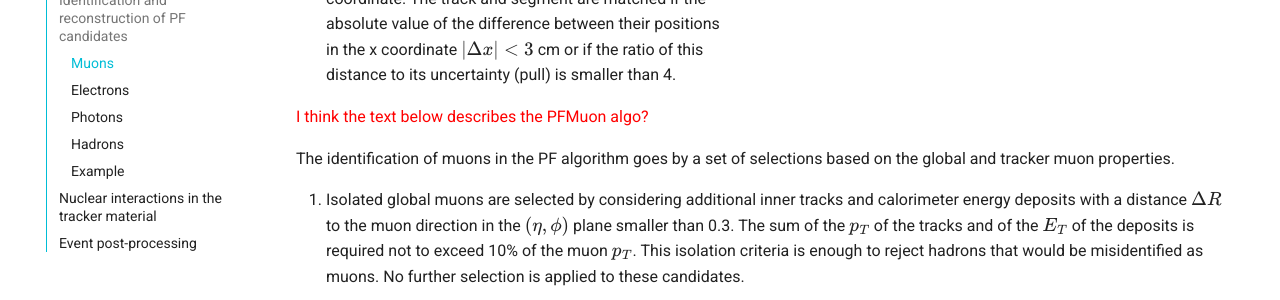
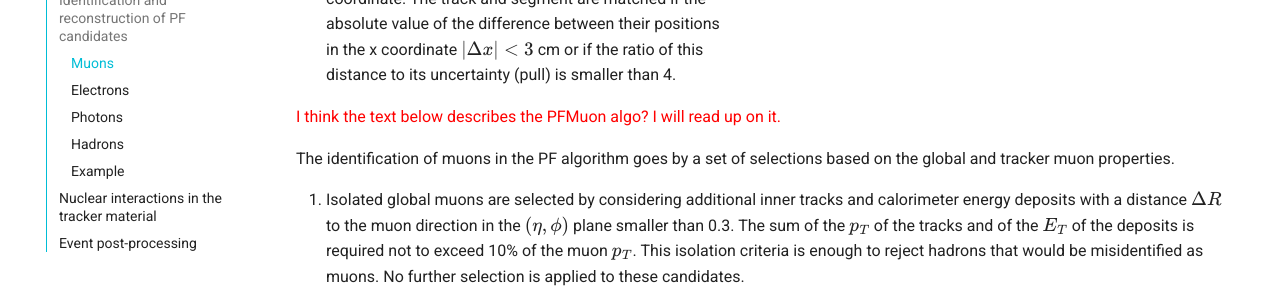
Before and after one commit to nseeba/PF-documentation, an MkDocs documentation site: the page built from docs/corepf.md, in a window 1280 px wide and 900 px high, scrolled down 2051 px. Shown: the part 153-453 px from the top of the window. Built offline with MkDocs 1.6.1 and Material for MkDocs 9.7.7, drawn with Linux system fonts in a browser that asks for light colours; formulas are drawn with MathJax 3.

```diff
--- a/docs/corepf.md
+++ b/docs/corepf.md
@@ -46,7 +46,7 @@
 <br>
 Inner tracks with $p_T>0.5$ GeV and total momentum $p>2.5$ GeV are extrapolated to the muon system. If at least 1 track segment matches the extrapolated track, the inner track passes as a tracker muon track. The track to segment matching is done in a local coordinate system $(x,y)$ that is defined in a plane transverse to the beam axis, where $x$ is the better measured coordinate. The track and segment are matched if the absolute value of the difference between their positions in the x coordinate $|\Delta x|<3$ cm or if the ratio of this distance to its uncertainty (pull) is smaller than 4.
 
-<span style="color:red">I think the text below describes the PFMuon algo?</span>
+<span style="color:red">I think the text below describes the PFMuon algo? I will read up on it.</span>
 
 The identification of muons in the PF algorithm goes by a set of selections based on the global and tracker muon properties.
 
```
